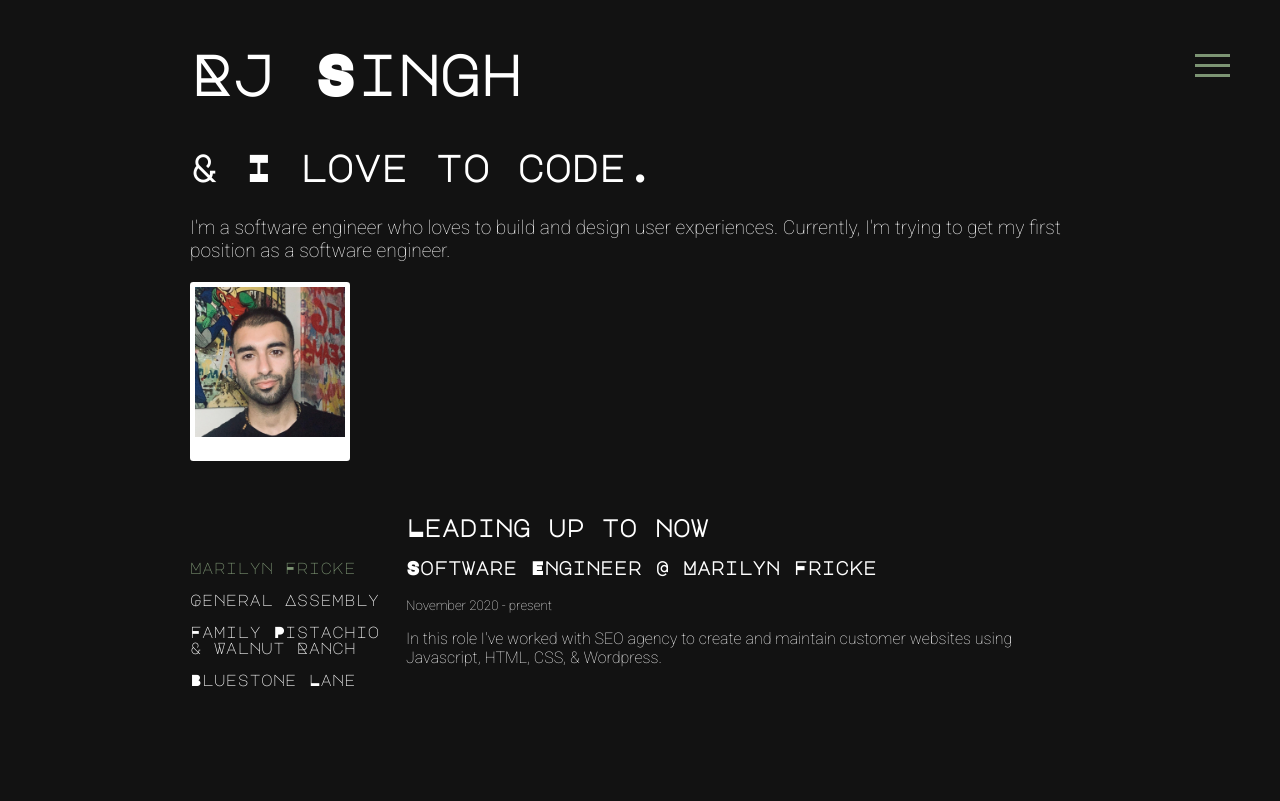
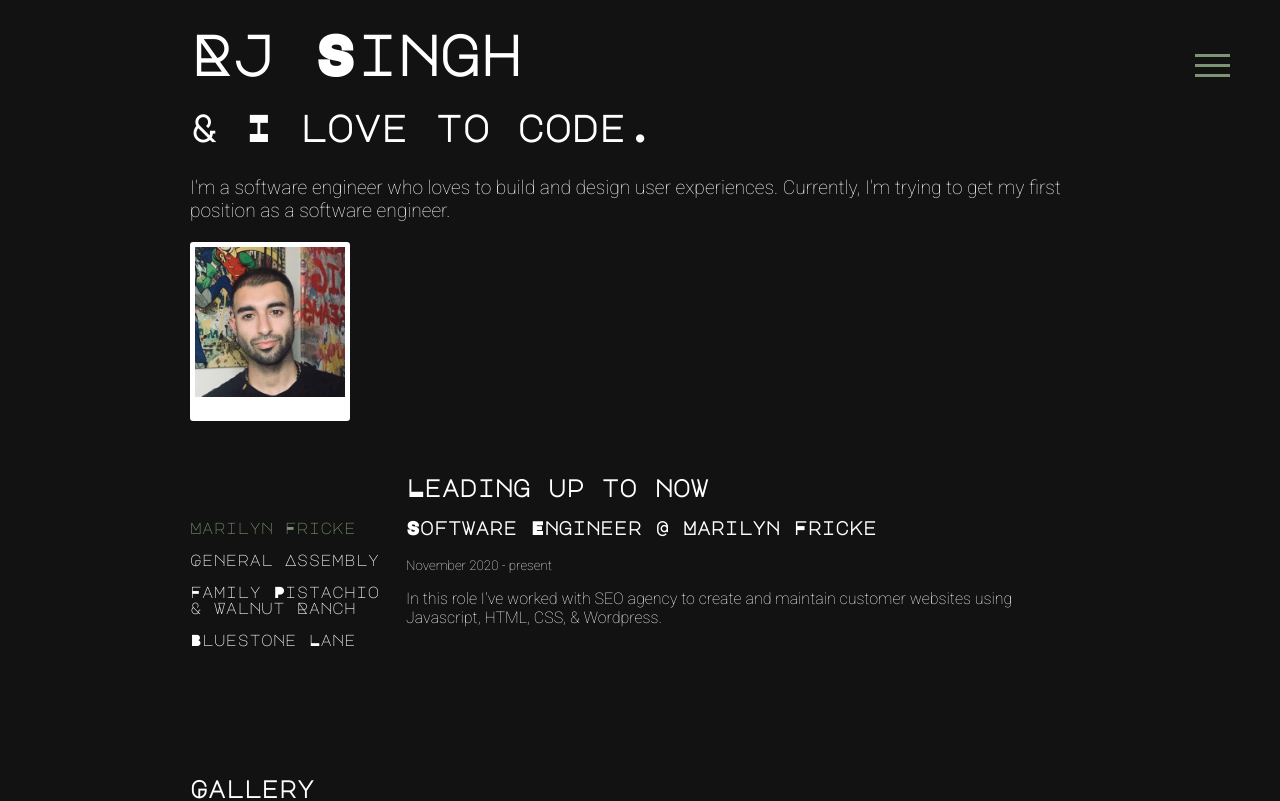
Before and after one commit to rjsiinghhh/portfolio2022, a Next.js app: page / in a window 1280 px wide. Shown: the top 801 px of the page. Built offline with nearby package versions, Linux system fonts and the light colour scheme.

Commit message:
fix the line height on the title

```diff
--- a/components/hero/styles.module.css
+++ b/components/hero/styles.module.css
@@ -14,6 +14,7 @@
 
 .heading {
     font-size: 3.5rem;
+    line-height: 1rem;
 
 }
 
```
